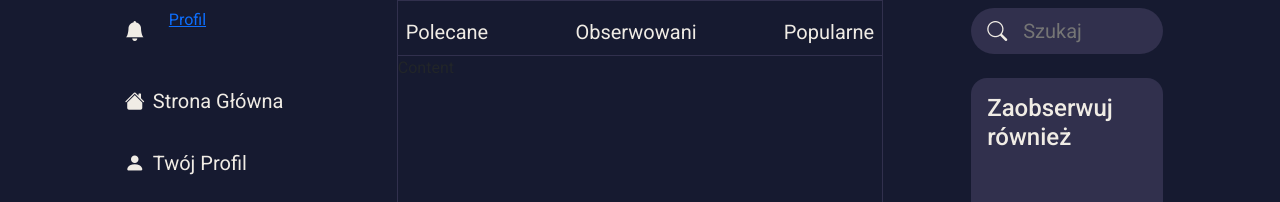
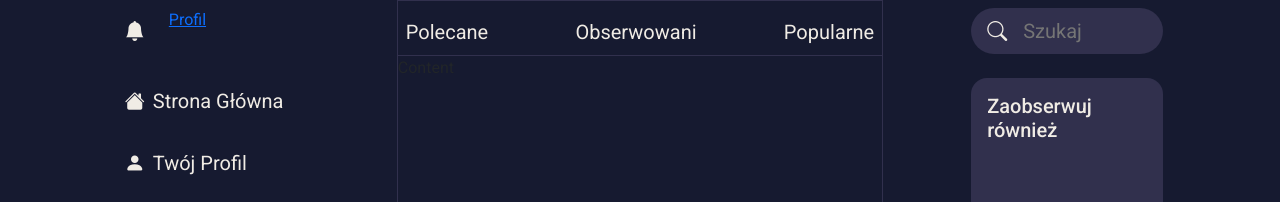
Before and after one commit to BiOSFire/weber, a Vue app in the folder frontend/: page / in a window 1280 px wide. Shown: the top 202 px of the page. Built offline with nearby package versions, Linux system fonts and the light colour scheme.

Commit message:
Moded one thing ok ok?

```diff
--- a/frontend/src/assets/style/styles.css
+++ b/frontend/src/assets/style/styles.css
@@ -36,7 +36,7 @@ body {
 button,
 .bi,
 input,
-h4 {
+h5 {
   background: transparent;
   border: none;
   color: var(--web-color);
--- a/frontend/src/components/MainRightComponent.vue
+++ b/frontend/src/components/MainRightComponent.vue
@@ -7,7 +7,7 @@
     <div
       class="obs-too-box d-flex align-items-start justify-content-start fw-bold flex-column p-3 gap-3 mt-4 position-sticky top-0 rounded-4 w-75 h-100"
     >
-      <h4 class="m-0 p-0">Zaobserwuj również</h4>
+      <h5 class="m-0 p-0">Zaobserwuj również</h5>
     </div>
   </div>
 </template>
```
